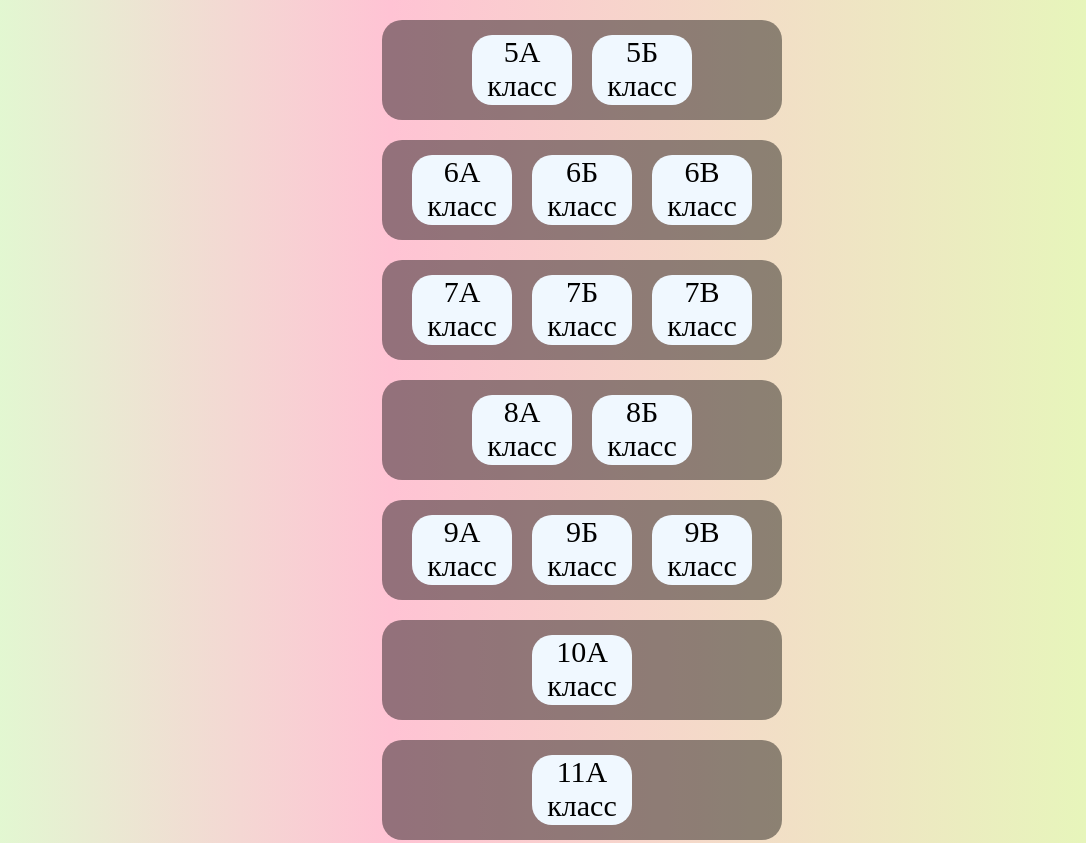
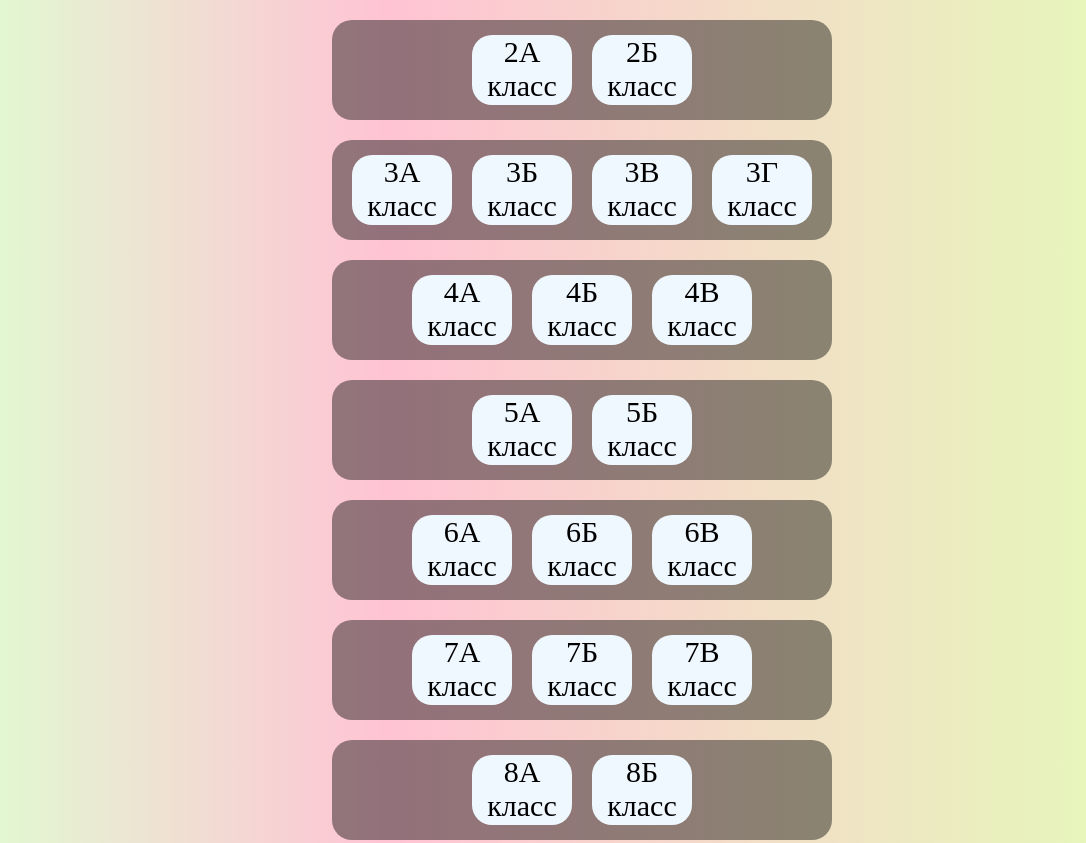
Before and after one commit to Com-Red/school17, a plain HTML site: page index.html in a window 1280 px wide. Shown: the top 843 px of the page, without its empty margins (58-1144 px from the left). Drawn offline with Linux system fonts and the light colour scheme.

Commit message:
123
Добавили 2-4 классы

```diff
--- a/index.css
+++ b/index.css
@@ -15,7 +15,7 @@ div{
     align-items: center;
 }
 #class{
-    width: 400px;
+    width: 500px;
     height: 100px;
     background-color: rgba(0, 0, 0, 0.425);
     background-size: 100%;
--- a/index.html
+++ b/index.html
@@ -7,6 +7,21 @@
 </head>
 <body>
     <div id="divtop">
+        <div id="class">
+            <a href="https://disk.yandex.ru/i/chrL2-qFtMQlRg" target="_blank"><div>2А класс</div></a>
+            <a href="https://disk.yandex.ru/i/sc2f9EGXeJ7-wQ" target="_blank"><div>2Б класс</div></a>
+        </div>
+        <div id="class">
+            <a href="https://disk.yandex.ru/i/WgCN9TXUNkp1yg" target="_blank"><div>3А класс</div></a>
+            <a href="https://disk.yandex.ru/i/LD-QsPJPkOJL5A" target="_blank"><div>3Б класс</div></a>
+            <a href="https://disk.yandex.ru/i/97KEDZFcjPGong" target="_blank"><div>3В класс</div></a>
+            <a href="https://disk.yandex.ru/i/RSYM60KjMVrGmg" target="_blank"><div>3Г класс</div></a>
+        </div>
+        <div id="class">
+            <a href="https://disk.yandex.ru/i/E0-8jvHvPKveJw" target="_blank"><div>4А класс</div></a>
+            <a href="https://disk.yandex.ru/i/BwMbUh8GOqMXjw" target="_blank"><div>4Б класс</div></a>
+            <a href="https://disk.yandex.ru/i/z3kuAVtpAptEHQ" target="_blank"><div>4В класс</div></a>
+        </div>
         <div id="class">
             <a href="https://disk.yandex.ru/i/6p9XCuNSgVtgDQ" target="_blank"><div>5А класс</div></a>
             <a href="https://disk.yandex.ru/i/t8CnEKkKavKnEw" target="_blank"><div>5Б класс</div></a>
```
